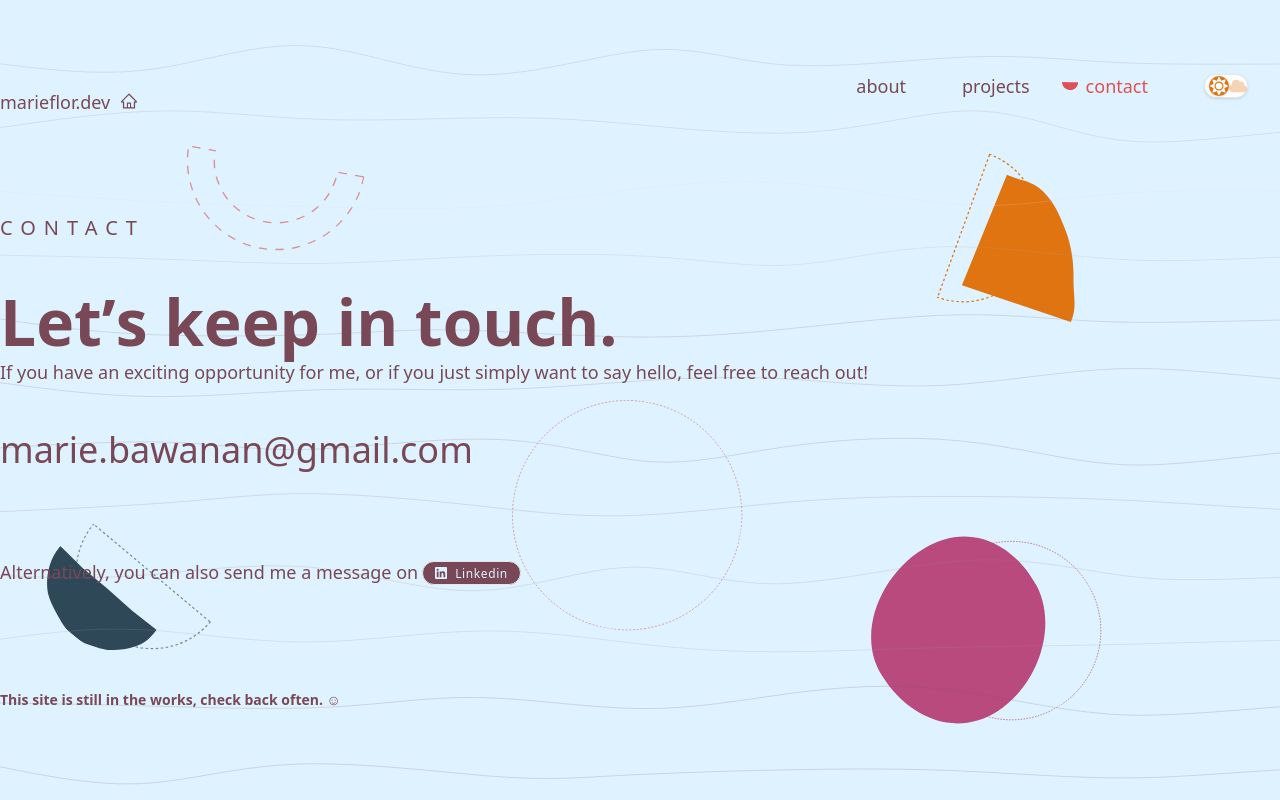
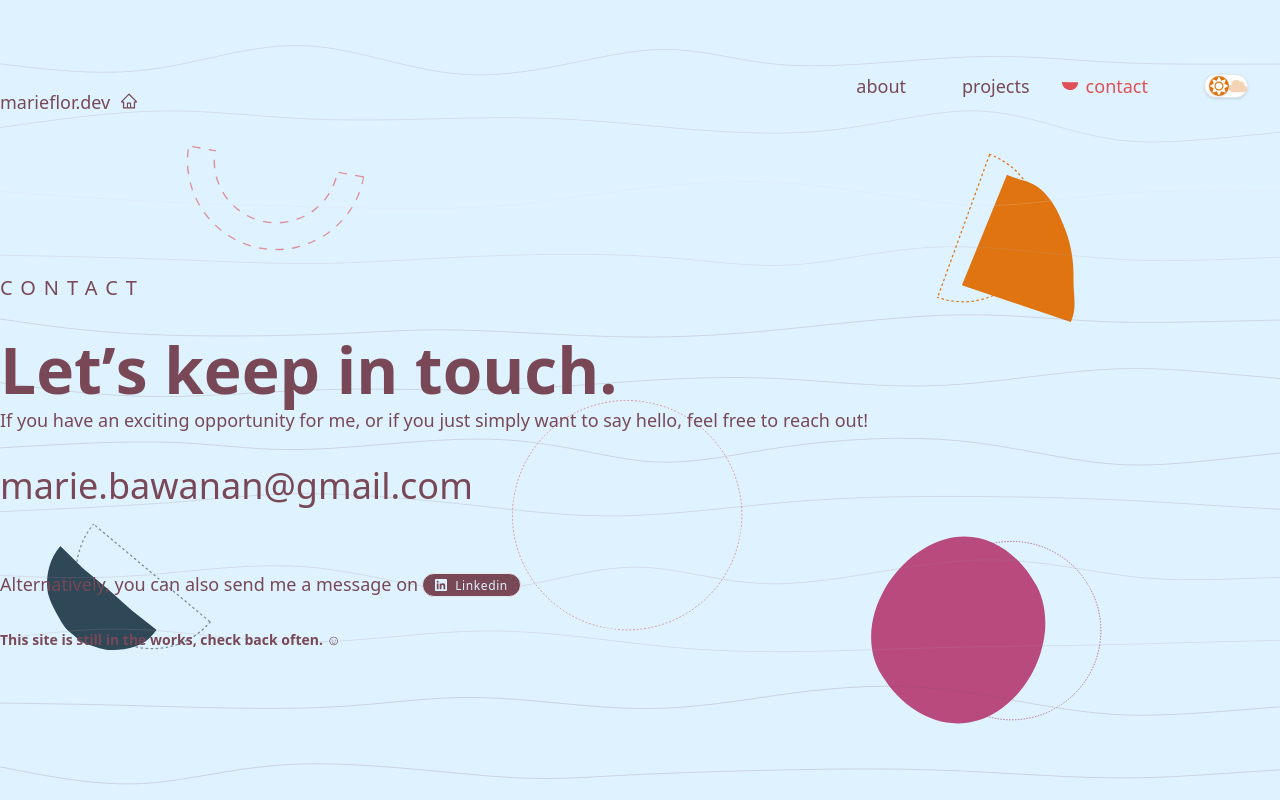
Before and after one commit to luciohernandeznew/portfolio, a Next.js app: page /contact in a window 1280 px wide. Built offline with nearby package versions, Linux system fonts and the light colour scheme; no server answers; a web font is replaced by a local one.

Commit message:
fix: contact spaces

```diff
--- a/components/Clipboard/Clipboard.tsx
+++ b/components/Clipboard/Clipboard.tsx
@@ -22,12 +22,12 @@ export default function Clipboard({ text, children }: Props) {
     >
       {children}
       {!copied && (
-        <span className="opacity-0 group-hover:opacity-100 transition">
+        <span className="opacity-0 group-hover:opacity-100 transition text-xs">
           click to copy!
         </span>
       )}
       <span
-        className={classNames("transition-all", {
+        className={classNames("transition-all text-xs", {
           block: copied,
           hidden: !copied,
         })}
--- a/components/Contact.tsx
+++ b/components/Contact.tsx
@@ -12,7 +12,7 @@ import { Align } from "./Typography/types";
 export default function Contact() {
   return (
     <SectionLayout className="items-start w-full">
-      <div className="w-full md:max-w-2/3 flex flex-col space-y-11 items-start">
+      <div className="w-full md:max-w-2/3 flex flex-col space-y-8 items-start">
         <SubHeading dark align={Align.Left}>
           Contact
         </SubHeading>
@@ -47,7 +47,7 @@ export default function Contact() {
         </div>
 
         <p className="whitespace-pre-line text-sm font-bold">
-          {`\n\n\nThis site is still in the works, check back often. `}
+          {`This site is still in the works, check back often. `}
           &#9786;
         </p>
       </div>
```
